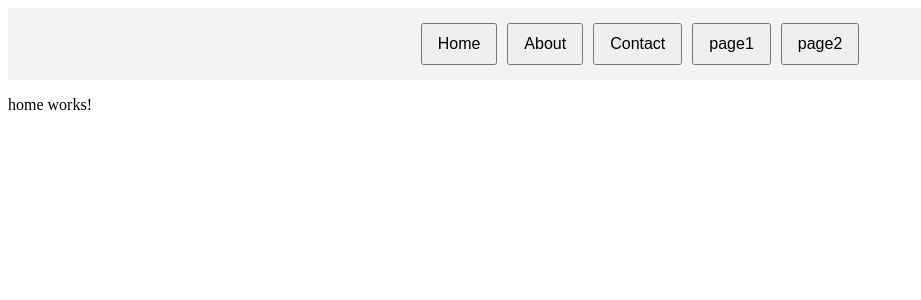
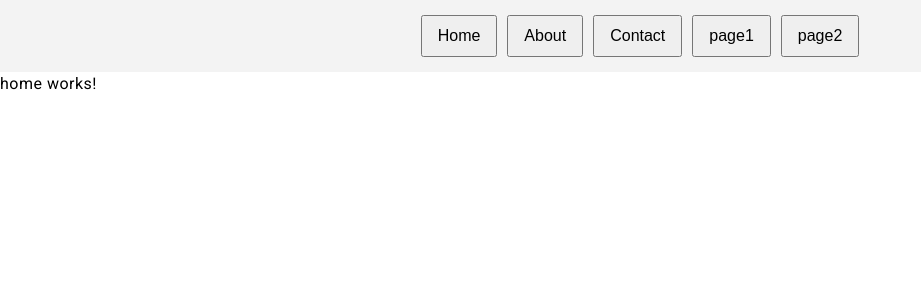
Before and after one commit to Dale4/CareGiver, an Angular app in the folder source/CGui/: page / in a window 1280 px wide. Shown: the top 300 px of the page, without its empty margins (0-921 px from the left). Built offline with nearby package versions, Linux system fonts and the light colour scheme.

Commit message:
Added material to project

```diff
--- a/source/CGui/angular.json
+++ b/source/CGui/angular.json
@@ -27,6 +27,7 @@
               }
             ],
             "styles": [
+              "@angular/material/prebuilt-themes/magenta-violet.css",
               "src/styles.css"
             ],
             "scripts": []
@@ -85,6 +86,7 @@
               }
             ],
             "styles": [
+              "@angular/material/prebuilt-themes/magenta-violet.css",
               "src/styles.css"
             ],
             "scripts": []
--- a/source/CGui/package.json
+++ b/source/CGui/package.json
@@ -11,10 +11,12 @@
   "private": true,
   "dependencies": {
     "@angular/animations": "^18.1.0",
+    "@angular/cdk": "^18.2.14",
     "@angular/common": "^18.1.0",
     "@angular/compiler": "^18.1.0",
     "@angular/core": "^18.1.0",
     "@angular/forms": "^18.1.0",
+    "@angular/material": "^18.2.14",
     "@angular/platform-browser": "^18.1.0",
     "@angular/platform-browser-dynamic": "^18.1.0",
     "@angular/router": "^18.1.0",
--- a/source/CGui/src/app/app.config.ts
+++ b/source/CGui/src/app/app.config.ts
@@ -6,6 +6,7 @@
 import { HeaderComponent } from './header/header.component';
 import { AboutComponent } from './about/about.component';
 import { ContactComponent } from './contact/contact.component';
+import { provideAnimationsAsync } from '@angular/platform-browser/animations/async';
 
 
 const routes = [
@@ -19,5 +20,5 @@
 
 
 export const appConfig: ApplicationConfig = {
-  providers: [provideZoneChangeDetection({ eventCoalescing: true }), provideRouter(routes)]
+  providers: [provideZoneChangeDetection({ eventCoalescing: true }), provideRouter(routes), provideAnimationsAsync()]
 };
--- a/source/CGui/src/index.html
+++ b/source/CGui/src/index.html
@@ -6,8 +6,10 @@
   <base href="/">
   <meta name="viewport" content="width=device-width, initial-scale=1">
   <link rel="icon" type="image/x-icon" href="favicon.ico">
+  <link href="https://fonts.googleapis.com/css2?family=Roboto:wght@300;400;500&display=swap" rel="stylesheet">
+  <link href="https://fonts.googleapis.com/icon?family=Material+Icons" rel="stylesheet">
 </head>
-<body>
+<body class="mat-typography">
   <app-root></app-root>
 </body>
 </html>
--- a/source/CGui/src/styles.css
+++ b/source/CGui/src/styles.css
@@ -1 +1,4 @@
 /* You can add global styles to this file, and also import other style files */
+
+html, body { height: 100%; }
+body { margin: 0; font-family: Roboto, "Helvetica Neue", sans-serif; }
```
Also changed, not shown: 1 other file (tests, documents, lock files or other folders).
